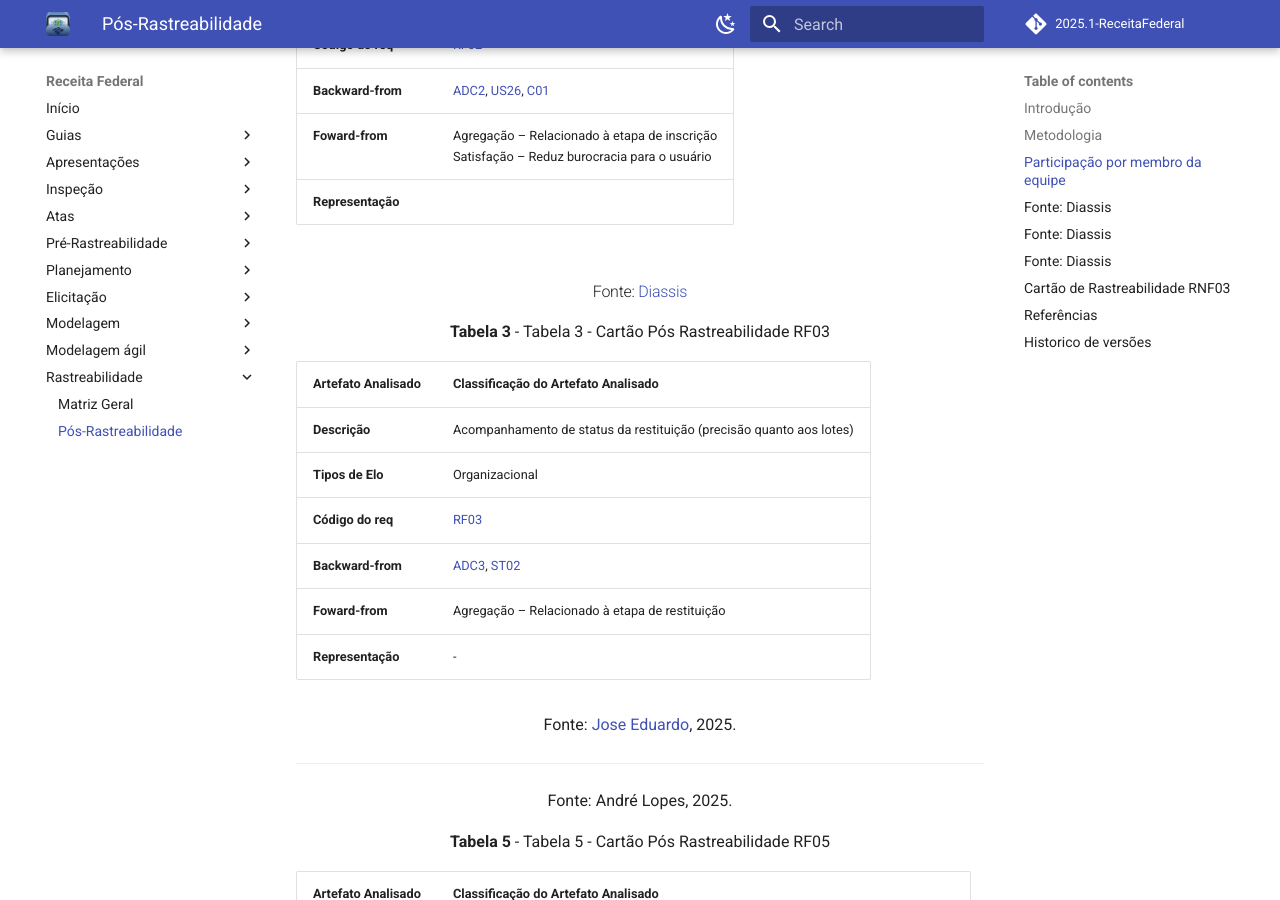
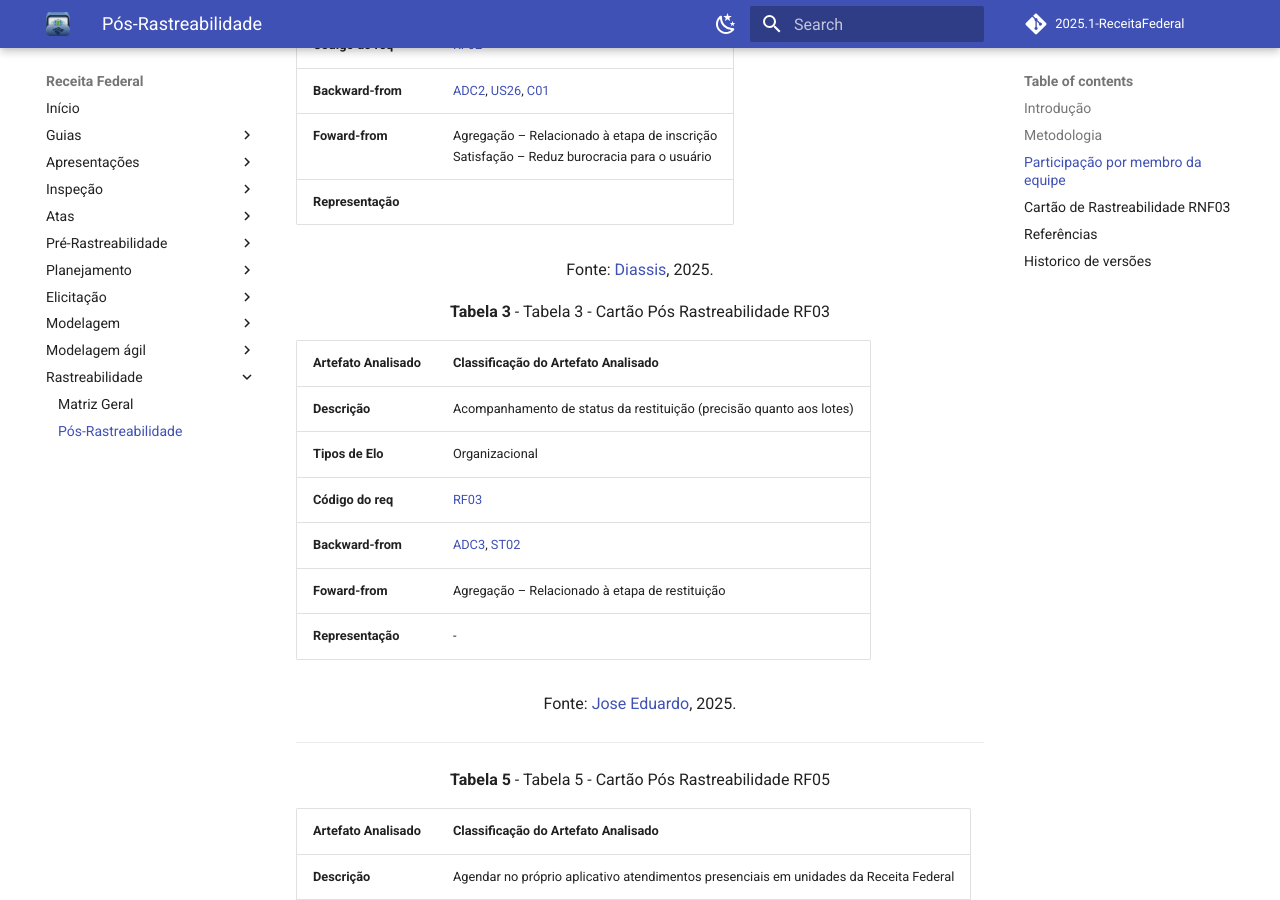
Before and after one commit to Requisitos-de-Software/2025.1-Meu-INSS, an MkDocs documentation site: the page built from docs/rastreabilidade/pos-rastreabilidade.md, in a window 1280 px wide and 900 px high, scrolled down 1560 px. Built offline with MkDocs 1.6.1 and Material for MkDocs 9.7.7, drawn with Linux system fonts in a browser that asks for light colours; comment, search, counter and statistics services are not loaded; some of the changed text lies outside the part shown.

Commit message:
resolvendo problema das fontes

```diff
--- a/docs/rastreabilidade/pos-rastreabilidade.md
+++ b/docs/rastreabilidade/pos-rastreabilidade.md
@@ -42,8 +42,7 @@
 | **Foward-from** | Agregação – Relacionado à etapa de inscrição<br>Satisfação – Reduz burocracia para o usuário |
 | **Representação** | |
 
-<font size="3"><p style="text-align: center">Fonte: [Diassis](https://github.com/Diaxiz) </p></font>
----
+<font size="3"><p style="text-align: center">Fonte: [Diassis](https://github.com/Diaxiz), 2025.</p></font>
 
 <p style="text-align: center"><b>Tabela 3</b> - Tabela 3 - Cartão Pós Rastreabilidade RF03 </p>
 
@@ -60,9 +59,6 @@
 
 ---
 
-
-
-<font size="3"><p style="text-align: center">Fonte: André Lopes, 2025.</p></font>
 
 <p style="text-align: center"><b>Tabela 5</b> - Tabela 5 - Cartão Pós Rastreabilidade RF05 </p>
 
@@ -135,8 +131,8 @@
 
 <font size="3"><p style="text-align: center">Fonte: [Diassis](https://github.com/Diaxiz), 2025.</p></font>
 
-<font size="3"><p style="text-align: center">Fonte: [Diassis](https://github.com/Diaxiz) </p></font>
----
+
+
 
 <p style="text-align: center"><b>Tabela 13</b> - Tabela 13 - Cartão Pós Rastreabilidade RF13 </p>
 
@@ -151,8 +147,7 @@
 
 <font size="3"><p style="text-align: center">Fonte: [Diassis](https://github.com/Diaxiz), 2025.</p></font>
 
-<font size="3"><p style="text-align: center">Fonte: [Diassis](https://github.com/Diaxiz) </p></font>
----
+
 <p style="text-align: center"><b>Tabela 14</b> - Tabela 14 - Cartão Pós Rastreabilidade RF14</p>
 
 | Artefato Analisado | Classificação do Artefato Analisado |
@@ -513,7 +508,6 @@
 
 <font size="3"><p style="text-align: center">Fonte: André Lopes, 2025.</p></font>
 
-<font size="3"><p style="text-align: center">Fonte: [Diassis](https://github.com/Diaxiz) </p></font>
 
 ---
 
```
